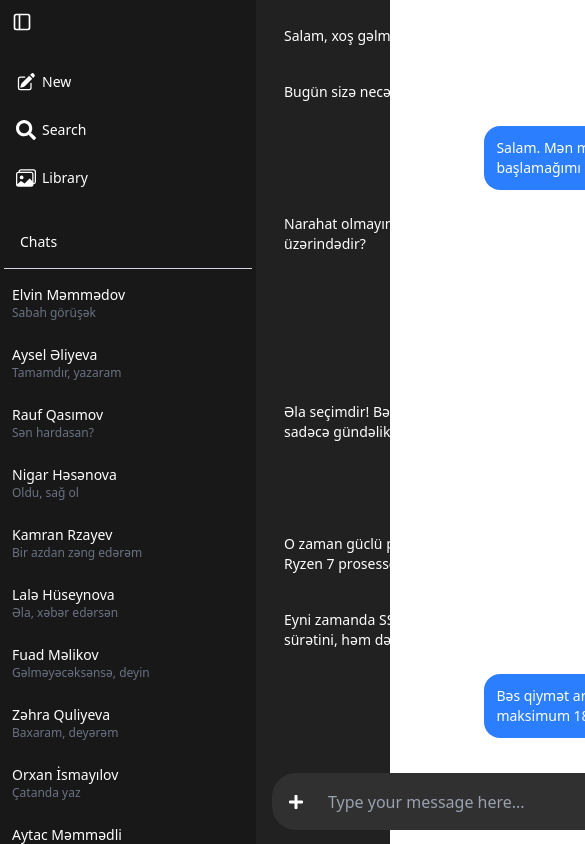
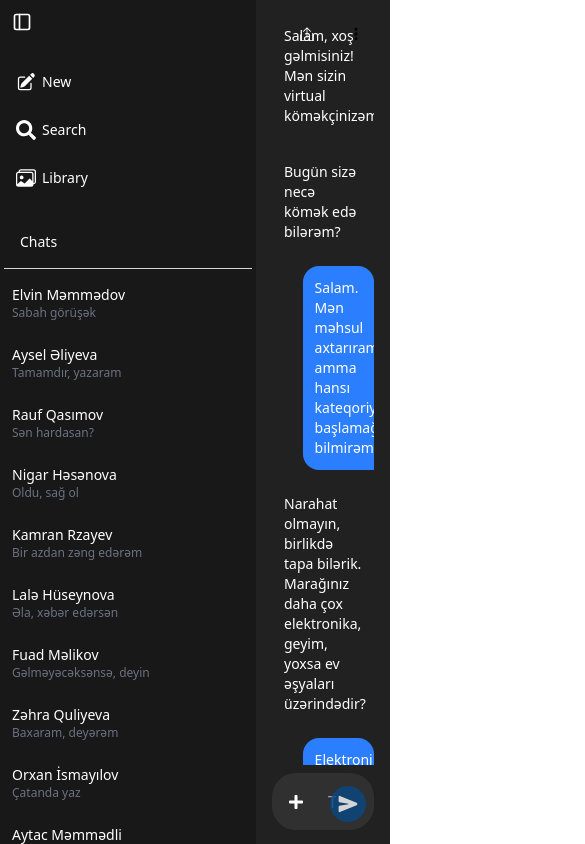
Before and after one commit to JafarMustafayev/ChatBot2, a React (Vite) app: page / in a window 390 px wide. Shown: the top 844 px of the page, 585 px wide, since content can reach past the window. Built offline with nearby package versions, Linux system fonts and the light colour scheme.

Commit message:
fix: improve layout and responsiveness of ChatWindow and MessageInput components

```diff
--- a/src/components/ChatWindow/ChatWindow.tsx
+++ b/src/components/ChatWindow/ChatWindow.tsx
@@ -3,13 +3,13 @@ import MessageWindow from "./MessageWindow";
 
 const ChatWindow = () => {
   return (
-    <div className="w-full flex justify-center">
+    <div className="w-full flex justify-center overflow-x-hidden">
       {/* Chat mesajları buraya gələcək */}
-      <div className="flex flex-col gap-2 py-3.5 w-full max-w-[740px] justify-between h-screen px-4 sm:px-0">
+      <div className="flex flex-col gap-2 py-3.5 w-full max-w-[740px] min-w-0 justify-between h-screen px-4 sm:px-0">
         <div className="flex flex-col gap-2 overflow-y-auto scrollbar-hide">
           <MessageWindow />
         </div>
-        <div className="flex justify-center items-center">
+        <div className="flex justify-center items-center w-full">
           <MessageInput />
         </div>
       </div>
--- a/src/components/ChatWindow/MessageInput.tsx
+++ b/src/components/ChatWindow/MessageInput.tsx
@@ -56,11 +56,11 @@ const MessageInput = () => {
   };
 
   return (
-    <div className="p-2  w-[740px] bg-input-bg rounded-3xl flex">
-      <div className="flex items-end-safe w-full  gap-2">
+    <div className="p-2 w-full max-w-[740px] bg-input-bg rounded-3xl flex">
+      <div className="flex items-end-safe w-full gap-2">
         {/* Plus Button */}
         <button
-          className="text-white p-2 mb-1 rounded-full hover:bg-action-menu-hover-bg self-end relative"
+          className="text-white p-2 mb-1 rounded-full hover:bg-action-menu-hover-bg self-end relative flex-shrink-0"
           onClick={(e) => {
             e.stopPropagation();
             toggleMenu();
@@ -71,7 +71,7 @@ const MessageInput = () => {
 
         {/* Action Menu */}
         {openMenu && (
-          <div className="absolute mb-13 bg-action-menu-bg w-3xs rounded-md shadow-lg">
+          <div className="absolute mb-13 bg-action-menu-bg w-3xs rounded-md shadow-lg z-50">
             <div className="flex flex-col m-1 text-amber-50 text-sm justify-center items-center">
               <div
                 className={`w-full border-b-white border-2 border-transparent p-2 ${
@@ -119,7 +119,7 @@ const MessageInput = () => {
         {thinkMode && (
           <button
             onClick={() => setThinkMode(false)}
-            className="text-white p-2 rounded-full self-end transition-colors bg-input-send-button hover:bg-opacity-80 mb-1"
+            className="text-white p-2 rounded-full self-end transition-colors bg-input-send-button hover:bg-opacity-80 mb-1 flex-shrink-0"
             title="Turn off thinking mode"
           >
             <FaRegLightbulb size={20} />
@@ -128,7 +128,7 @@ const MessageInput = () => {
 
         {/* Textarea - thinking mode aktiv olduqda genişlənir və yuxarı qalxır */}
         <div
-          className={`flex-1 transition-all duration-200 ${
+          className={`flex-1 min-w-0 transition-all duration-200 ${
             !thinkMode ? "" : "mb-[50px]"
           }`}
         >
@@ -138,7 +138,7 @@ const MessageInput = () => {
             onKeyDown={handleKeyDown}
             value={message}
             rows={1}
-            className="bg-input-bg resize-none outline-none border-none text-white placeholder:text-gray-400 w-full max-h-[360px]  overflow-y-auto p-2 leading-6 align-text-top z-20"
+            className="bg-input-bg resize-none outline-none border-none text-white placeholder:text-gray-400 w-full max-h-[360px] overflow-y-auto p-2 leading-6 align-text-top z-20"
             placeholder="Type your message here..."
           />
         </div>
@@ -147,7 +147,7 @@ const MessageInput = () => {
         <button
           onClick={handleSend}
           disabled={!message.trim()}
-          className={`text-white p-2 rounded-full items-self-end transition-colors ${
+          className={`text-white p-2 rounded-full items-self-end transition-colors flex-shrink-0 ${
             message.trim()
               ? "bg-input-send-button"
               : "bg-input-send-button-disable cursor-not-allowed opacity-80"
--- a/src/pages/ChatPage.tsx
+++ b/src/pages/ChatPage.tsx
@@ -7,7 +7,6 @@ import { IoMdMore } from "react-icons/io";
 import { LuPencil } from "react-icons/lu";
 import { BsArchive } from "react-icons/bs";
 import { FaRegTrashCan } from "react-icons/fa6";
-import MessageInput from "../components/ChatWindow/MessageInput";
 
 interface Chat {
   id: number;
@@ -43,21 +42,21 @@ const ChatPage = () => {
   const activeChat = chats.find((c) => c.id === activeChatId);
 
   return (
-    <div className="flex h-screen bg-main-color relative">
+    <div className="flex h-screen bg-main-color relative overflow-hidden">
       <div>
         <Sidebar />
       </div>
 
       {/* Sağ tərəf */}
-      <div className="flex-1 flex flex-col relative">
-        <div className="absolute top-0 right-0 flex p-4 z-10  items-center gap-2">
+      <div className="flex-1 flex flex-col relative min-w-0 overflow-hidden">
+        <div className="absolute top-0 right-0 flex p-4 z-10 items-center gap-2">
           <button className="mr-2 p-2 bg-transparent hover:bg-button-hover gap-1.5 text-white rounded-3xl flex items-center">
             <TfiExport size={14} />
-            <span className="text-sm">Export</span>
+            <span className="text-sm hidden sm:inline">Export</span>
           </button>
 
           {/* Menu açan düymə */}
-          <div className="relative  hover:bg-button-hover rounded-xl ">
+          <div className="relative hover:bg-button-hover rounded-xl">
             <button
               className="p-2 cursor-pointer"
               onClick={(e) => {
@@ -69,9 +68,9 @@ const ChatPage = () => {
             </button>
 
             {openMenu && activeChat && (
-              <div className="absolute right-0 top-8  bg-action-menu-bg border rounded-md shadow-lg w-40 z-10 ">
-                <div className="flex flex-col m-1 text-amber-50 text-sm  justify-center items-center">
-                  <div className="px-3 py-2  border-b mb-1">
+              <div className="absolute right-0 top-8 bg-action-menu-bg border rounded-md shadow-lg w-40 z-10">
+                <div className="flex flex-col m-1 text-amber-50 text-sm justify-center items-center">
+                  <div className="px-3 py-2 border-b mb-1">
                     {activeChat.name}
                   </div>
                   <button className="w-full p-2 text-left ro hover:bg-action-menu-hover-bg rounded-md flex items-center">
@@ -93,7 +92,7 @@ const ChatPage = () => {
         </div>
 
         {/* ChatWindow */}
-        <div className="flex  justify-center   scrollbar-hide h-screen">
+        <div className="flex justify-center scrollbar-hide h-screen overflow-hidden">
           <ChatWindow />
         </div>
       </div>
```
